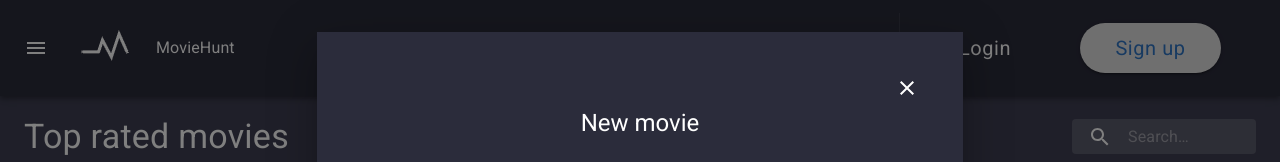
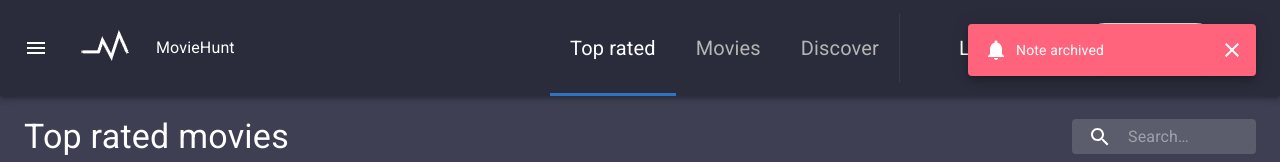
Before and after one commit to SergeyDragunov/film-challenge-app, a React (Create React App) app: page / in a window 1280 px wide. Shown: the top 162 px of the page. Built offline with nearby package versions, Linux system fonts and the light colour scheme.

Commit message:
Notification component

```diff
--- a/src/components/DatePicker/DatePicker.jsx
+++ b/src/components/DatePicker/DatePicker.jsx
@@ -47,6 +47,7 @@ const Calendar = ({ classes, ...rest }) => {
         inputVariant="filled"
         clearable
         value={selectedDate}
+        invalidDateMessage="Invalid Date Format - mm/dd/yyyy"
         InputLabelProps={{
           classes: {
             root: classes.label,
--- /dev/null
+++ b/src/components/Notification/Notification.jsx
@@ -0,0 +1,91 @@
+import React from "react";
+
+// Material UI
+
+import { makeStyles } from '@material-ui/core/styles';
+import Snackbar from '@material-ui/core/Snackbar';
+import SnackbarContent from '@material-ui/core/SnackbarContent';
+import IconButton from '@material-ui/core/IconButton';
+import CloseIcon from '@material-ui/icons/Close';
+import NotificationIcon from '@material-ui/icons/Notifications';
+
+const useStyles = makeStyles(theme => ({
+  close: {
+    padding: theme.spacing(0.5),
+  },
+  success: {
+    backgroundColor: "#00C48C",
+  },
+  error: {
+    backgroundColor: "#FF647C",
+  },
+  message: {
+    display: 'flex',
+    alignItems: 'center',
+  },
+  messageIcon: {
+  	marginRight: theme.spacing(1)
+  }
+}));
+
+const NotificationContent = props => {
+	const classes = useStyles();
+	const { className, message, status, onClose, ...other } = props;
+
+	return (
+		<SnackbarContent
+      className={classes[status]}
+      aria-describedby="message-id"
+      message={
+      	<span id="message-id" className={classes.message}>
+      		<NotificationIcon className={classes.messageIcon} />
+      		Note archived
+      	</span>
+      }
+      action={
+        <IconButton
+          key="close"
+          aria-label="Close"
+          color="inherit"
+          className={classes.close}
+          onClick={onClose}
+        >
+          <CloseIcon />
+        </IconButton>
+      }
+      {...other}
+    />
+	)
+}
+
+const Notification = () => {
+  const [open, setOpen] = React.useState(true);
+
+  function handleClose(event, reason) {
+    if (reason === 'clickaway') {
+      return;
+    }
+
+    setOpen(false);
+  }
+
+  const status = 'error';
+
+	return (
+		<Snackbar
+      anchorOrigin={{
+        vertical: 'top',
+        horizontal: 'right',
+      }}
+      open={open}
+      onClose={handleClose}
+    >
+    	<NotificationContent
+	    	status={status}
+    		onClose={handleClose}
+    	/>
+    </Snackbar>
+	)
+}
+
+export default Notification;
--- a/src/containers/App/App.jsx
+++ b/src/containers/App/App.jsx
@@ -1,13 +1,18 @@
 import React from "react";
 import { Route } from "react-router-dom";
+
+// Material UI
+
 import { makeStyles } from '@material-ui/core/styles';
 import Container from '@material-ui/core/Container';
+
 import Header from '../../components/Header/Header';
 import Drawer from '../../components/Drawer/Drawer';
+import Notification from '../../components/Notification/Notification';
 import Movies from '../Movies/Movies';
 
 // import LoginModal from '../../components/LoginModal/LoginModal';
-import AddMovieModal from '../../components/AddMovieModal/AddMovieModal';
+// import AddMovieModal from '../../components/AddMovieModal/AddMovieModal';
 
 const useStyles = makeStyles(theme => ({
   app: {
@@ -26,7 +31,7 @@ export default () => {
 			<Container>
 				<Route path="/" exact component={Movies} />
 			</Container>
-			<AddMovieModal />
+			<Notification />
 		</div>
 	)
 }
```
